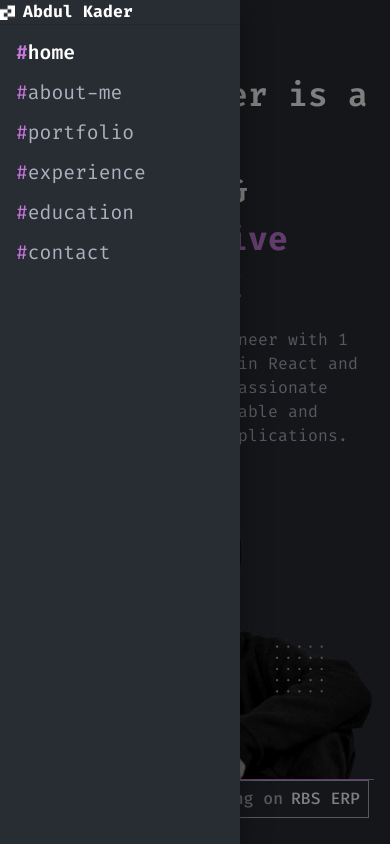
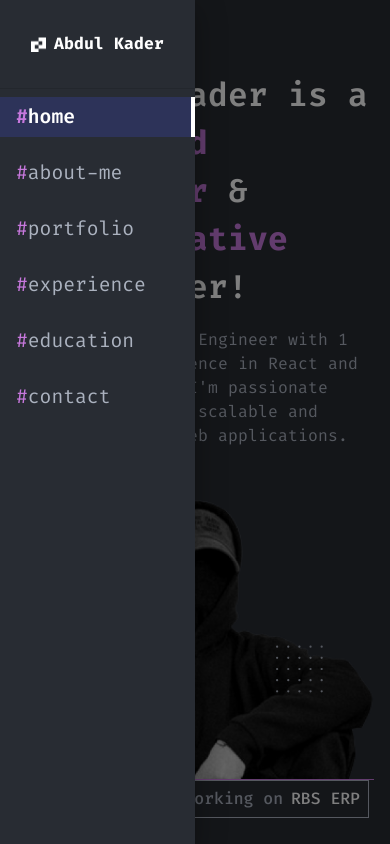
Before and after one commit to abdulkadershohan/react-protfolio, a React (Create React App) app: page / in a window 390 px wide. Both pictures are taken after a click on the button "open drawer". Shown: the top 844 px of the page. Built offline with nearby package versions, Linux system fonts and the light colour scheme.

Commit message:
drawer update

```diff
--- a/src/components/drawerNew/NewDrawer.js
+++ b/src/components/drawerNew/NewDrawer.js
@@ -4,9 +4,6 @@ import Box from '@mui/material/Box';
 import Divider from '@mui/material/Divider';
 import Drawer from '@mui/material/Drawer';
 import IconButton from '@mui/material/IconButton';
-import List from '@mui/material/List';
-import ListItem from '@mui/material/ListItem';
-import ListItemButton from '@mui/material/ListItemButton';
 import Toolbar from '@mui/material/Toolbar';
 import { Stack } from '@mui/system';
 import * as React from 'react';
@@ -16,7 +13,7 @@ import { CTypography } from '../../utility';
 import Footer from '../footer/Footer';
 import Sidebar from '../sidebar/Sidebar';
 
-const drawerWidth = 240;
+const drawerWidth = 50;
 const navbarData = {
     routes: [
         {
@@ -63,19 +60,23 @@ function DrawerAppBar(props, { children }) {
     };
 
     const drawer = (
-        <Box onClick={handleDrawerToggle} sx={{
+        <Box
+            onClick={handleDrawerToggle}
+            sx={{
                 textAlign: 'center',
                 backgroundColor: '#282C33',
             }}>
             <Stack
                 direction="row"
                 alignItems="center"
+                justifyContent={"center"}
                 spacing={1}
                 sx={{
                     cursor: "pointer",
                 }}
                 component={Link}
                 to="/"
+                py={4}
             >
                 <img src={logo} alt="logo"
                     style={{ width: 15, height: 15 }}
@@ -84,61 +85,36 @@ function DrawerAppBar(props, { children }) {
                     {logoTitle}
                 </CTypography>
             </Stack>
-            {/* <Stack
-                direction="row"
-                alignItems="center"
-                justifyContent="center"
-                spacing={1}
-                component="a"
-                href="#"
-                sx={{
-                    cursor: "pointer",
-                }}
-                py={2}
+
+            <Divider />
+            <Stack
+                gap={2}
+                fontSize="1.2rem"
+                textAlign={"left"}
+                py={1}
             >
-                <img src={logo} alt="logo"
-                    style={{ width: 15, height: 15 }}
-                />
-                <CTypography
-                    fontSize="1rem"
-                >
-                    Abdul Kader
-                </CTypography>
-            </Stack> */}
-            {/* <Typography variant="h6" sx={{ my: 2 }}>
-                MUI
-            </Typography> */}
-            <Divider />
-            <List>
                 {routes.map((item) => (
-                    <ListItem key={Math.random()} disablePadding>
-                        <ListItemButton sx={{
-                            textAlign: 'center',
-                            fontSize: '1.2rem',
-                        }}>
-                            {/* <ListItemText primary={item.name}
-                                component={NavLink}
-                                to={item.path}
 
-                            /> */}
                     <NavLink
                         to={item.path}
                         key={item.id}
                         style={({ isActive }) => (isActive ?
                             {
-                                        // borderRight: "4px solid white",
-                                        // background: "rgb(45, 51, 89)"
+                                borderRight: "4px solid #fff",
+                                background: "rgb(45, 51, 89)",
                                 color: "#fff",
                                 fontFamily: "FiraCode",
                                 fontWeight: 600,
-
+                                padding: "0.5rem 1rem",
                             }
                             : {
                                 color: "#ABB2BF",
                                 fontFamily: "FiraCode",
                                 fontWeight: 400,
+                                padding: "0.5rem 1rem",
 
                             })}
+                        className='drawer-link'
                     >
                         <span
                             style={{
@@ -158,10 +134,8 @@ function DrawerAppBar(props, { children }) {
                         >{item.name}
                         </Box>
                     </NavLink>
-                        </ListItemButton>
-                    </ListItem>
                 ))}
-            </List>
+            </Stack>
         </Box>
     );
 
@@ -187,7 +161,7 @@ function DrawerAppBar(props, { children }) {
                         aria-label="open drawer"
                         edge="start"
                         onClick={handleDrawerToggle}
-                        sx={{ mr: 2, display: { sm: 'none' } }}
+                        sx={{ mr: 2, display: { md: 'none' } }}
                     >
                         <MenuIcon />
                     </IconButton>
@@ -199,7 +173,7 @@ function DrawerAppBar(props, { children }) {
                         MUI
                     </Typography> */}
                     <Box
-                        sx={{ flexGrow: 1, display: { xs: 'none', sm: 'block' } }}
+                        sx={{ flexGrow: 1, display: { xs: 'none', md: 'block' } }}
                         component="div"
                     >
                         <Stack
@@ -224,7 +198,7 @@ function DrawerAppBar(props, { children }) {
                             </CTypography>
                         </Stack>
                     </Box>
-                    <Stack sx={{ display: { xs: 'none', sm: 'block' } }}
+                    <Stack sx={{ display: { xs: 'none', md: 'block' } }}
                         spacing={2}
                         direction="row"
                     >
@@ -289,10 +263,8 @@ function DrawerAppBar(props, { children }) {
                         }
                     }}
                     sx={{
-                        display: { xs: 'block', sm: 'none' },
-                        '& .MuiDrawer-paper': { boxSizing: 'border-box', width: drawerWidth },
-
-
+                        display: { xs: 'block', md: 'none' },
+                        '& .MuiDrawer-paper': { boxSizing: 'border-box', width: `${drawerWidth}%` },
                     }}
                 >
                     {drawer}
--- a/src/index.css
+++ b/src/index.css
@@ -16,6 +16,12 @@ a{
     text-decoration: none;
     color: #fff;
 }
+.drawer-link:hover{
+    border-right: 4px solid #fff;
+    background-color: rgb(57, 58, 70);
+    padding: 0.5rem 1rem;
+
+}
 .bgColor{
     background-color: #282C33;
 }
```
Lines whose indentation alone changed are shown as unchanged.
